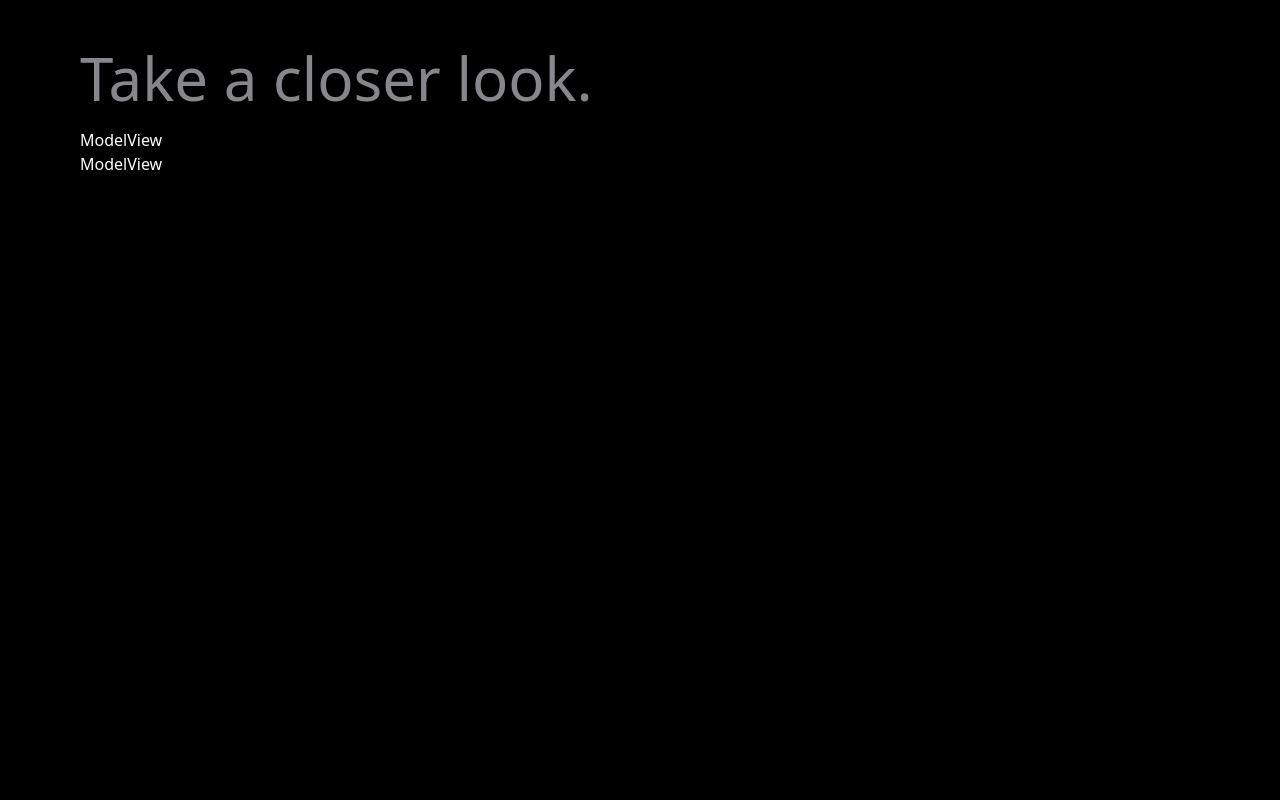
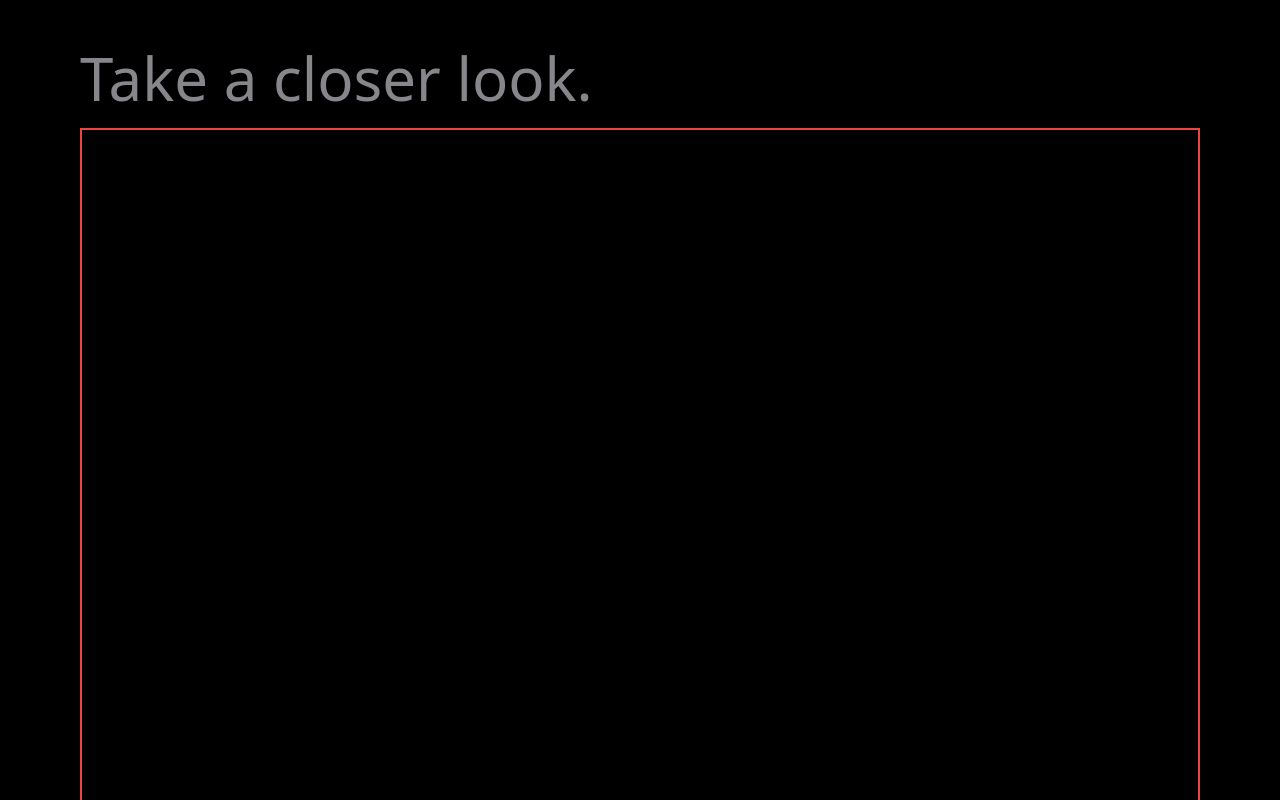
Before and after one commit to Shogo-nfrealmusic/apple_website, a React (Vite) app: page / in a window 1280 px wide. Shown: the part 1900-2700 px from the top of the page. Built offline with nearby package versions, Linux system fonts and the light colour scheme.

Commit message:
turorial

```diff
--- a/src/components/ModelView.jsx
+++ b/src/components/ModelView.jsx
@@ -1,5 +1,21 @@
-const ModelView = () => {
-  return <div>ModelView</div>;
+import { View } from "@react-three/drei";
+
+const ModelView = ({
+  index,
+  groupRef,
+  gsapType,
+  controlRef,
+  setRotationSize,
+  size,
+  item,
+}) => {
+  return (
+    <View
+      index={index}
+      id={gsapType}
+      className={`border-2 border-red-500 w-full h-full s{index === 2} ? 'right-[-100%] : ''`}
+    ></View>
+  );
 };
 
 export default ModelView;
```
